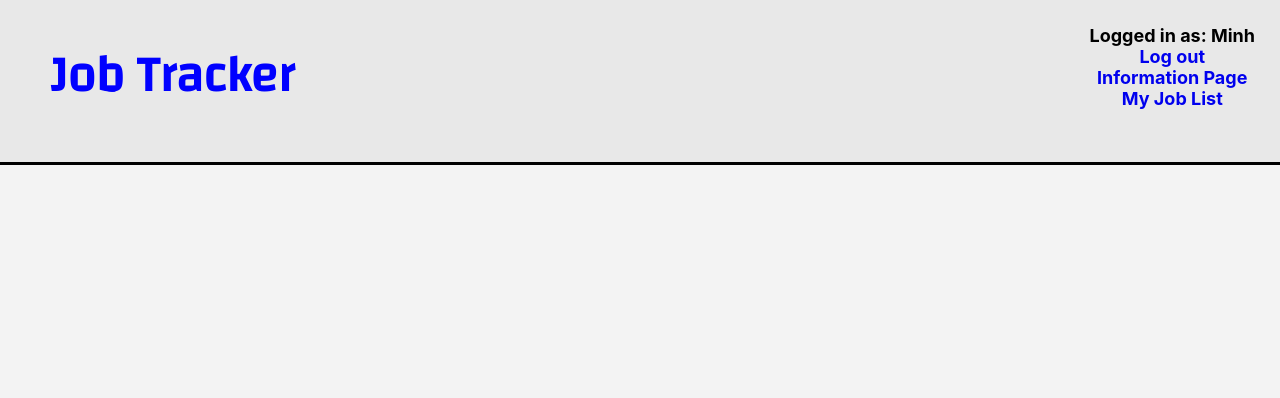
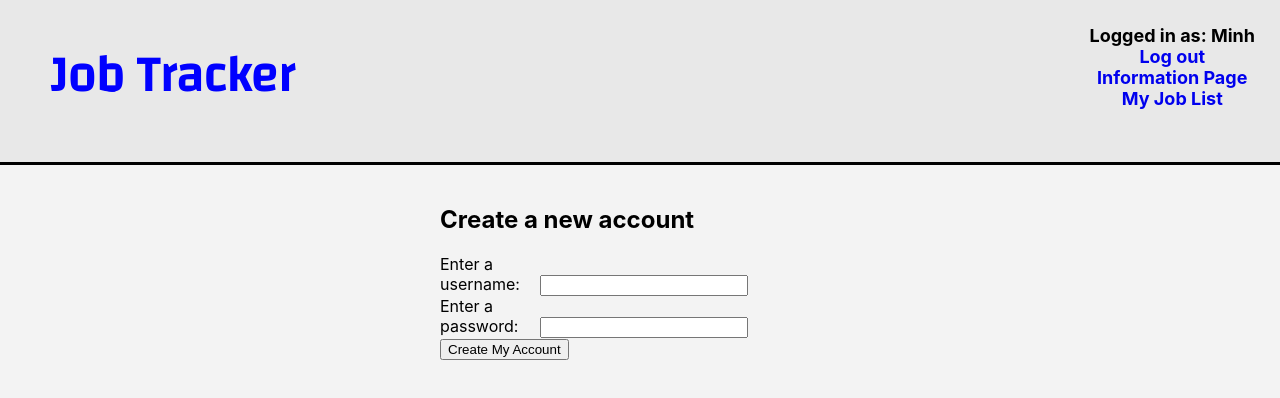
Before and after one commit to nguyen715/jobtracker-client2, a React (Create React App) app: page /sign-up in a window 1280 px wide. Shown: the top 398 px of the page. Built offline with nearby package versions, Linux system fonts and the light colour scheme; no server answers.

Commit message:
ajax requests now working

```diff
--- a/src/App.js
+++ b/src/App.js
@@ -13,29 +13,41 @@ class App extends Component {
     userPosts: [],
 
     changeUserId: (id) => {
-      this.setState({user_id: id})
+      this.setState({ user_id: id })
     },
 
     changeUsername: (newName) => {
-      this.setState({username: newName})
+      this.setState({ username: newName })
     },
 
     toggleLoggedIn: () => {
-        this.setState({loggedIn: !this.state.loggedIn})
+      this.setState({ loggedIn: !this.state.loggedIn })
+    },
+
+    setLoggedInTrue: () => {
+      this.setState({ loggedIn: true })
+    },
+
+    setLoggedInFalse: () => {
+      this.setState({ loggedIn: false })
     },
 
     addPost: (newPost) => {
-      this.setState({userPosts: [...this.state.userPosts, newPost]})
+      this.setState({ userPosts: [...this.state.userPosts, newPost] })
     },
 
     removePost: (postId) => {
       const newPostArray = this.state.userPosts.filter(post => post.id !== postId)
       this.setState({ userPosts: newPostArray })
+    },
+
+    clearPosts: () => {
+      this.setState({ userPosts: [] })
     }
   }
 
   componentDidMount() {
-    fetch(`http://localhost:8000/users/${this.state.userId}/posts`)
+    fetch(`https://secure-caverns-29486.herokuapp.com/users/${this.state.userId}/posts`)
     .then(res => res.json())
     .then(posts => {
       this.setState({
--- a/src/components/Main/Main.js
+++ b/src/components/Main/Main.js
@@ -5,6 +5,7 @@ import Info from '../Info/Info.js';
 import Welcome from '../Welcome/Welcome.js';
 import PostList from '../PostList/PostList.js';
 import NewPostForm from '../NewPostForm/NewPostForm.js';
+import SignUp from '../SignUp/SignUp.js';
 
 function Main() {
 
@@ -14,6 +15,7 @@ function Main() {
       <Route path="/info" component={Info}></Route>
       <Route path="/jobs" component={PostList}></Route>
       <Route path="/create-post" component={NewPostForm}></Route>
+      <Route path="/sign-up" component={SignUp}></Route>
     </div>
   )
 };
--- a/src/components/Nav/Nav.js
+++ b/src/components/Nav/Nav.js
@@ -10,7 +10,9 @@ export default function Nav() {
 
   const handleLogOut = () => {
     context.changeUsername('');
-    context.toggleLoggedIn();
+    context.changeUserId('');
+    context.setLoggedInFalse();
+    context.clearPosts();
     history.push('/welcome');
   }
 
@@ -20,7 +22,10 @@ export default function Nav() {
     // send info to server, validate against database credentials
     // then, if valid, redirect to home page of app
     context.changeUsername(username);
-    context.toggleLoggedIn();
+
+    // need to set state.userId right here as well; need to also write a getUserId function
+
+    context.setLoggedInTrue();
 
     console.log('username: ' + context.username);
 
--- a/src/components/NewPostForm/NewPostForm.js
+++ b/src/components/NewPostForm/NewPostForm.js
@@ -79,6 +79,7 @@ export default function NewPostForm() {
       body: JSON.stringify(post)
     }
 
+    // fetch(`http://localhost:8000/users/${context.userId}/posts`, options)
     fetch(`https://secure-caverns-29486.herokuapp.com/users/${context.userId}/posts`, options)
     .then(res => {
       if(!res.ok) {
--- a/src/components/Post/Post.js
+++ b/src/components/Post/Post.js
@@ -15,6 +15,7 @@ export default function Post(props) {
   const handleDeleteClick = (e) => {
     const postId = props.postId;
 
+    // fetch(`http://localhost:8000/posts/${postId}`, { method: "DELETE" })
     fetch(`https://secure-caverns-29486.herokuapp.com/posts/${postId}`, { method: "DELETE" })
       .then(
         context.removePost(postId)
--- /dev/null
+++ b/src/components/SignUp/SignUp.js
@@ -0,0 +1,71 @@
+import React, { useState, useContext } from 'react';
+import { Redirect } from 'react-router-dom';
+import Context from '../../context/Context.js';
+
+export default function SignUp() {
+  const context = useContext(Context);
+  const [userData, setUserData] = useState({username:"", password:""});
+  const [redirect, setRedirect] = useState(false);
+
+  const renderRedirect = () => {
+    if (redirect) {
+      return <Redirect to='/jobs' />
+    }
+  }
+
+  const usernameChanged = (e) => {
+    setUserData({
+      username: e.target.value,
+      password: userData.password
+    })
+  }
+
+  const passwordChanged = (e) => {
+    setUserData({
+      username: userData.username,
+      password: e.target.value
+    })
+  }
+
+  const handleSubmitClick = (e) => {
+    e.preventDefault();
+
+    const options = {
+      method: "POST",
+      headers: {"Content-Type": "application/json"},
+      body: JSON.stringify({
+        username: userData.username,
+        password: userData.password
+      })
+    };
+
+    fetch(`https://secure-caverns-29486.herokuapp.com/users`, options)
+    .then(res => {
+      if(!res.ok) {
+        throw new Error('Something went wrong, please try again later.');
+      }
+      return res.json();
+    })
+    .then(data => {
+      context.changeUsername(data.username);
+      context.changeUserId(data.id);
+      context.setLoggedInTrue();
+    })
+    .then(setRedirect(true));
+  }
+
+  return (
+    <>
+      {renderRedirect()}
+
+      <form id="sign-up-form" action="" onSubmit={handleSubmitClick}>
+        <h2>Create a new account</h2>
+        <label htmlFor="username">Enter a username: </label>
+        <input id="username" onChange={usernameChanged}></input>
+        <label htmlFor="password">Enter a password: </label>
+        <input type="password" id="password" onChange={passwordChanged}></input>
+        <button type="submit">Create My Account</button>
+      </form>
+    </>
+  )
+}
```
